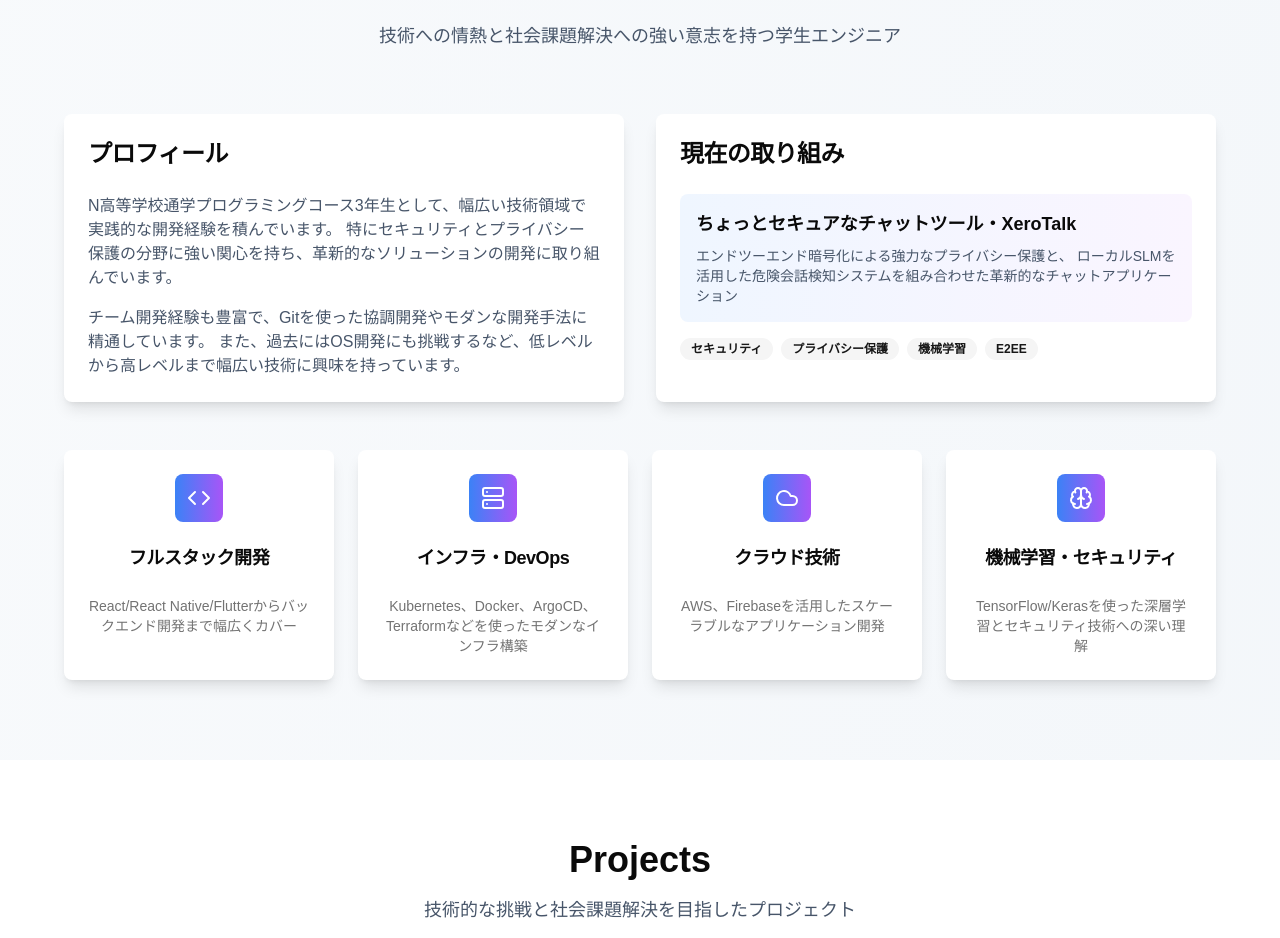
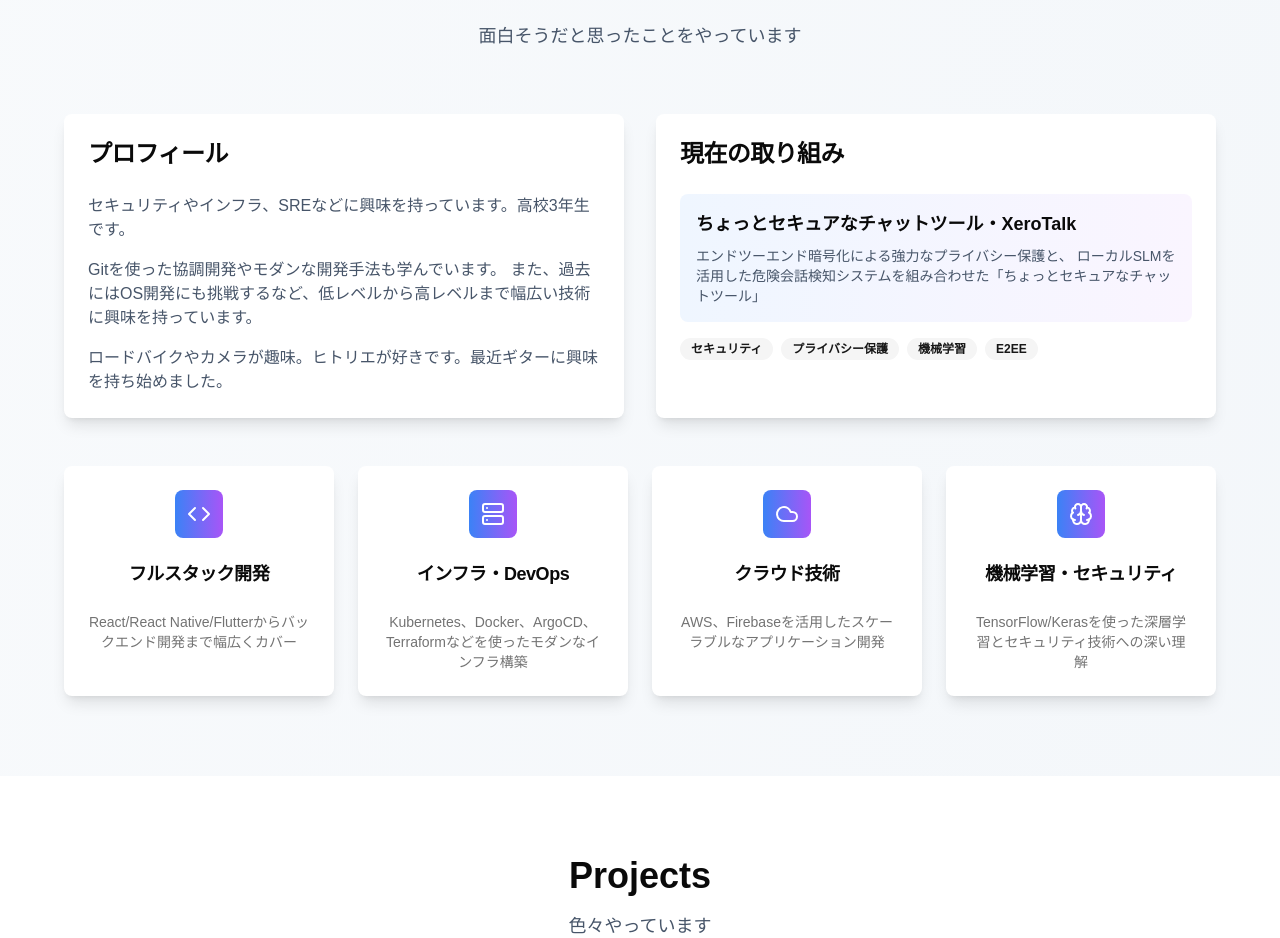
Before and after one commit to Coyote0202/Portfolio, a Next.js app: page / in a window 1280 px wide. Shown: the part 914-1852 px from the top of the page. Built offline with nearby package versions, Linux system fonts and the light colour scheme.

Commit message:
Chore: 表現を若干変更

```diff
--- a/components/about-section.tsx
+++ b/components/about-section.tsx
@@ -32,7 +32,7 @@ export function AboutSection() {
         <div className="text-center mb-16">
           <h2 className="text-4xl font-bold mb-4">About Me</h2>
           <p className="text-lg text-slate-600 dark:text-slate-300 max-w-2xl mx-auto">
-            技術への情熱と社会課題解決への強い意志を持つ学生エンジニア
+            面白そうだと思ったことをやっています
           </p>
         </div>
 
@@ -43,12 +43,14 @@ export function AboutSection() {
             </CardHeader>
             <CardContent className="space-y-4">
               <p className="text-slate-600 dark:text-slate-300">
-                N高等学校通学プログラミングコース3年生として、幅広い技術領域で実践的な開発経験を積んでいます。
-                特にセキュリティとプライバシー保護の分野に強い関心を持ち、革新的なソリューションの開発に取り組んでいます。
+                セキュリティやインフラ、SREなどに興味を持っています。高校3年生です。
               </p>
               <p className="text-slate-600 dark:text-slate-300">
-                チーム開発経験も豊富で、Gitを使った協調開発やモダンな開発手法に精通しています。
+                Gitを使った協調開発やモダンな開発手法も学んでいます。
                 また、過去にはOS開発にも挑戦するなど、低レベルから高レベルまで幅広い技術に興味を持っています。
+              </p>
+              <p className="text-slate-600 dark:text-slate-300">
+                ロードバイクやカメラが趣味。ヒトリエが好きです。最近ギターに興味を持ち始めました。
               </p>
             </CardContent>
           </Card>
@@ -62,7 +64,7 @@ export function AboutSection() {
                 <h4 className="font-semibold text-lg mb-2">ちょっとセキュアなチャットツール・XeroTalk</h4>
                 <p className="text-sm text-slate-600 dark:text-slate-300">
                   エンドツーエンド暗号化による強力なプライバシー保護と、
-                  ローカルSLMを活用した危険会話検知システムを組み合わせた革新的なチャットアプリケーション
+                  ローカルSLMを活用した危険会話検知システムを組み合わせた「ちょっとセキュアなチャットツール」
                 </p>
               </div>
               <div className="flex flex-wrap gap-2">
--- a/components/contact-section.tsx
+++ b/components/contact-section.tsx
@@ -11,7 +11,7 @@ export function ContactSection() {
         <div className="text-center mb-16">
           <h2 className="text-4xl font-bold mb-4">Get In Touch</h2>
           <p className="text-lg text-slate-600 dark:text-slate-300 max-w-2xl mx-auto">
-            技術的な議論、コラボレーション、採用に関するお問い合わせはお気軽にどうぞ
+            お問い合わせはお気軽にどうぞ
           </p>
         </div>
 
@@ -90,10 +90,6 @@ export function ContactSection() {
                 </Link>
               </Button>
             </div>
-            <p className="text-sm text-slate-600 dark:text-slate-300 mt-6">
-              技術的な質問、プロジェクトのコラボレーション、インターンシップの機会など、
-              どんなことでもお気軽にお声がけください。
-            </p>
           </CardContent>
         </Card>
 
--- a/components/projects-section.tsx
+++ b/components/projects-section.tsx
@@ -145,7 +145,7 @@ export function ProjectsSection() {
         <div className="text-center mb-16">
           <h2 className="text-4xl font-bold mb-4">Projects</h2>
           <p className="text-lg text-slate-600 dark:text-slate-300 max-w-2xl mx-auto">
-            技術的な挑戦と社会課題解決を目指したプロジェクト
+            色々やっています
           </p>
         </div>
 
```
Also changed, not shown: 1 other file (tests, documents, lock files or other folders).
